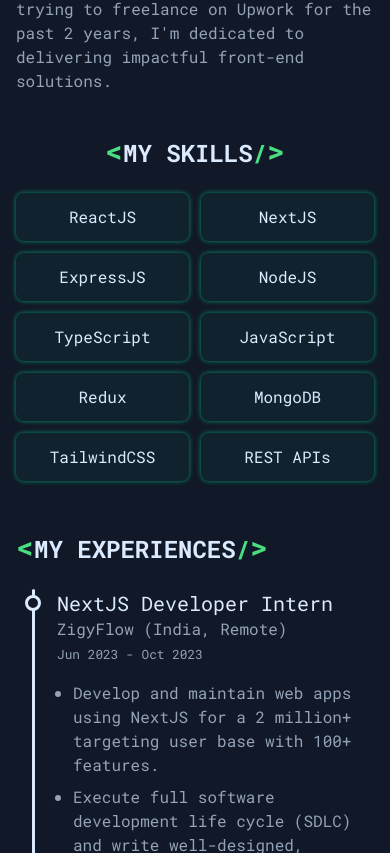
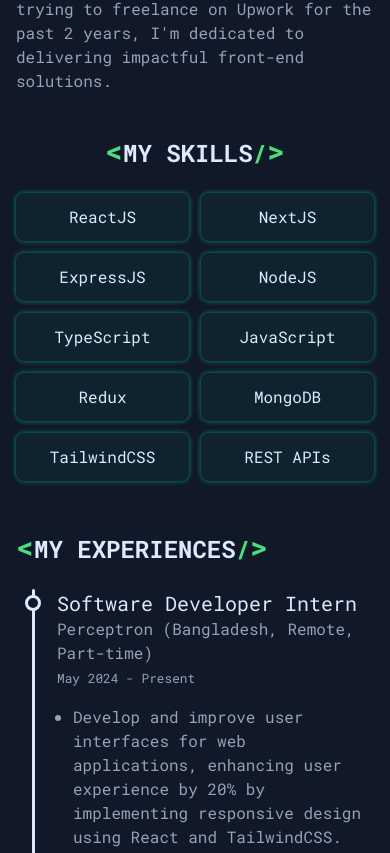
Before and after one commit to Amdadullah-Raihan/portfolio-webstie, a Next.js app: page / in a window 390 px wide. Shown: the part 1147-2000 px from the top of the page. Built offline with nearby package versions, Linux system fonts and the light colour scheme.

Commit message:
Added new experience

```diff
--- a/app/components/Experiences/Experiences.jsx
+++ b/app/components/Experiences/Experiences.jsx
@@ -8,6 +8,17 @@ import DotsGrid from "../Backgrounds/DotsGrid";
 
 const Experiences = () => {
   const experiences = [
+    {
+      title: "Software Developer Intern",
+      company: "Perceptron",
+      location: "Bangladesh, Remote, Part-time",
+      date: "May 2024 - Present",
+      responsibilities: [
+        "Develop and improve user interfaces for web applications, enhancing user experience by 20% by implementing responsive design using React and TailwindCSS.",
+        "Collaborate with 6 team members in an Agile environment to deliver front-end features, reducing project completion time by 15% by maintaining clear communication and providing feedback during online meetings.",
+        "Implement dynamic and interactive UI components for ERP and CRM systems, increasing user satisfaction by 25%, by adhering to best practices in front-end development and ensuring high attention to detail.",
+      ],
+    },
     {
       title: "NextJS Developer Intern",
       company: "ZigyFlow",
@@ -23,7 +34,7 @@ const Experiences = () => {
       title: "MERN Stack Developer",
       company: "Upwork",
       location: "Freelance",
-      date: "Feb 2021 - Present",
+      date: "Feb 2023 - Present",
       responsibilities: [
         "Developed and deployed web apps using TypeScript, NextJS, ReactJS, ExpressJS, MongoDB, and Firebase.",
         "Collaborated with clients to understand their needs and deliver solutions tailored to their requirements.",
@@ -35,18 +46,18 @@ const Experiences = () => {
 
   return (
     <section
-      className="xl:container mx-auto relative w-full flex flex-col gap-y-6 overflow-hidden"
+      className="relative flex flex-col w-full mx-auto overflow-hidden xl:container gap-y-6"
       id="experiences"
     >
-      <p className="text-2xl uppercase font-bold  text__shadow ">
-        <span className="text-green-400 font-bold text-3xl">&lt;</span>
+      <p className="text-2xl font-bold uppercase text__shadow ">
+        <span className="text-3xl font-bold text-green-400">&lt;</span>
         <span className="text-gradient-to-r from-teal-500 to-indigo-500">
           My Experiences
         </span>
         <span className="text-green-400">&#47;</span>
-        <span className="text-green-400 font-bold text-3xl">&gt;</span>
+        <span className="text-3xl font-bold text-green-400">&gt;</span>
       </p>
-      <div className="relative flex flex-col gap-y-12 ml-4 lg:ml-16 z-10">
+      <div className="relative z-10 flex flex-col ml-4 gap-y-12 lg:ml-16">
         <motion.div className="w-[3px] rounded bg-blue-100 h-full absolute left-0 z-0"></motion.div>
 
         {experiences.map((experience, index) => (
```
